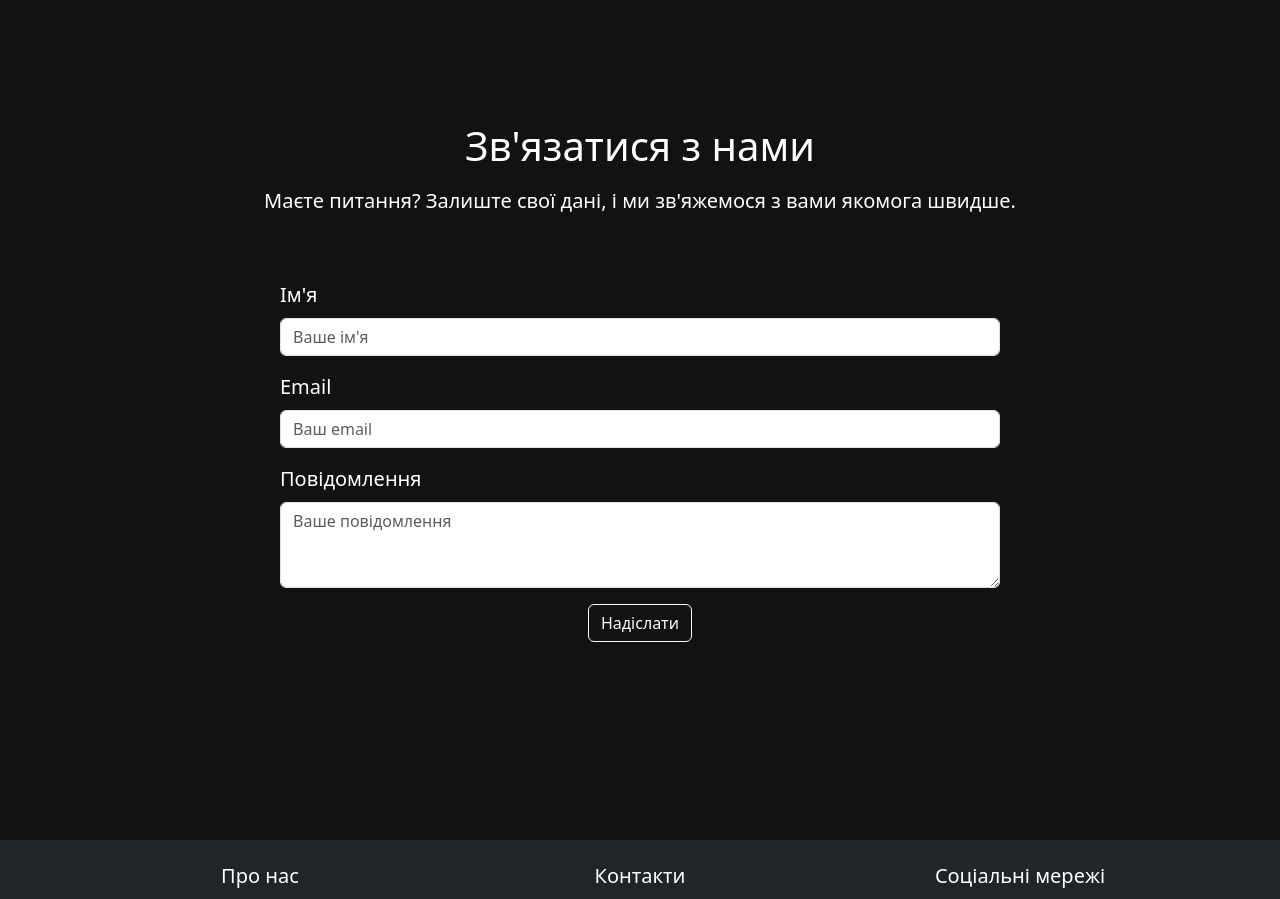
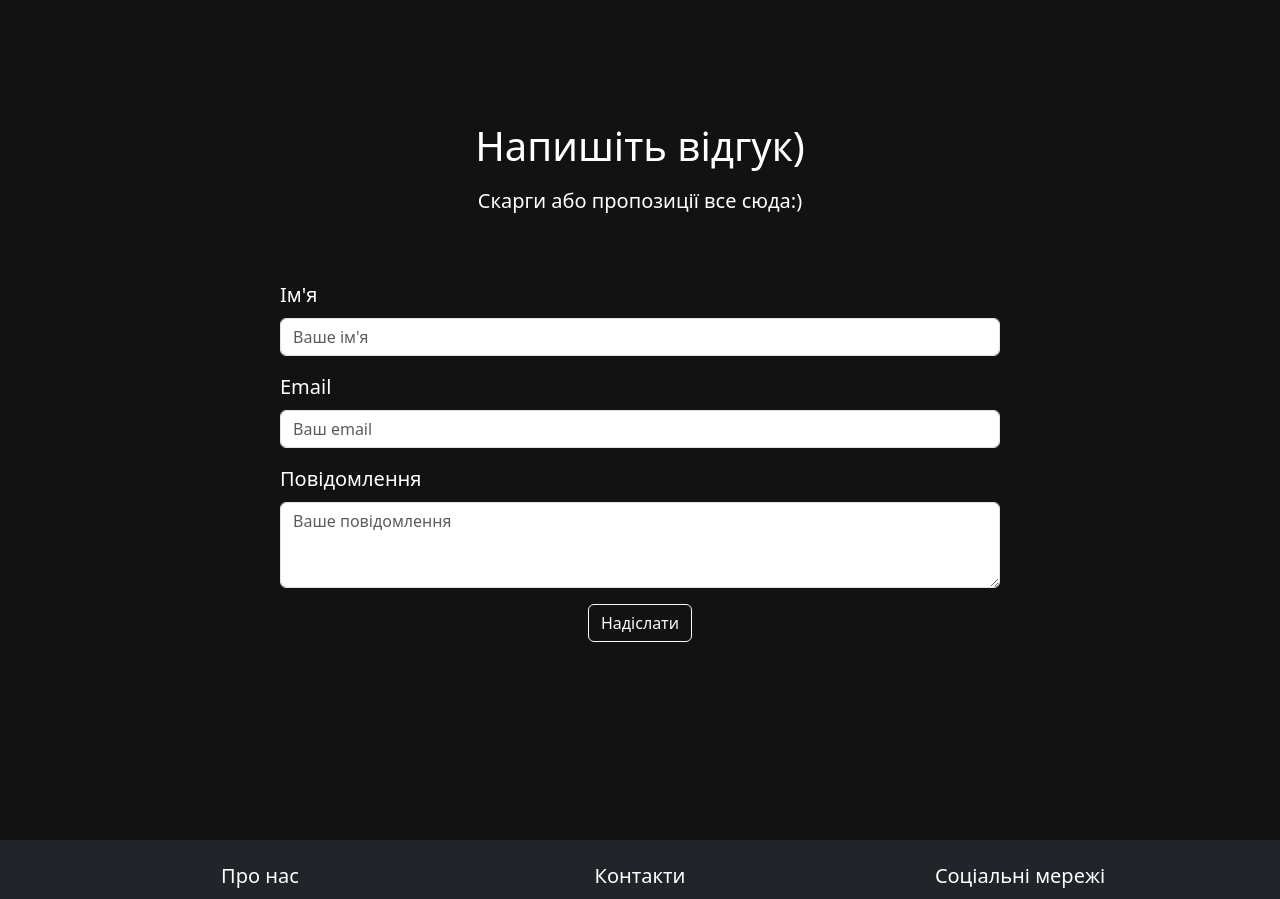
Before and after one commit to bobmarley2301/courses_v0.01, a React (Create React App) app in the folder client/courses-app/: page / in a window 1280 px wide. Shown: the part 2740-3639 px from the top of the page. Built offline with nearby package versions, Linux system fonts and the light colour scheme; no server answers.

Commit message:
Мінімальні зміни фронту

```diff
--- a/client/courses-app/src/pages/HomePage.js
+++ b/client/courses-app/src/pages/HomePage.js
@@ -197,8 +197,8 @@ const HomePage = () => {
                 <Container className="py-5" data-aos="fade-up" style={{ marginBottom: '150px', marginTop: '150px' }}>
                     <Row className="mb-5">
                         <Col>
-                            <h2 className="text-center mb-3" style={{ color: 'white', fontSize: '2.5rem' }}>Зв'язатися з нами</h2>
-                            <p className="text-center mb-3" style={{ color: 'white', fontSize: '1.25rem' }}>Маєте питання? Залиште свої дані, і ми зв'яжемося з вами якомога швидше.</p>
+                            <h2 className="text-center mb-3" style={{ color: 'white', fontSize: '2.5rem' }}>Напишіть відгук)</h2>
+                            <p className="text-center mb-3" style={{ color: 'white', fontSize: '1.25rem' }}>Скарги або пропозиції все сюда:)</p>
                         </Col>
                     </Row>
                     <Row className="justify-content-center">
--- a/client/courses-app/src/pages/LoginPage.js
+++ b/client/courses-app/src/pages/LoginPage.js
@@ -101,7 +101,7 @@ const LoginPage = () => {
                 </Modal.Header>
                 <Modal.Body>{modalMessage}</Modal.Body>
                 <Modal.Footer>
-                    <Button variant="primary" onClick={handleCloseModal}>
+                    <Button variant="dark" onClick={handleCloseModal}>
                         ОК
                     </Button>
                 </Modal.Footer>
```
